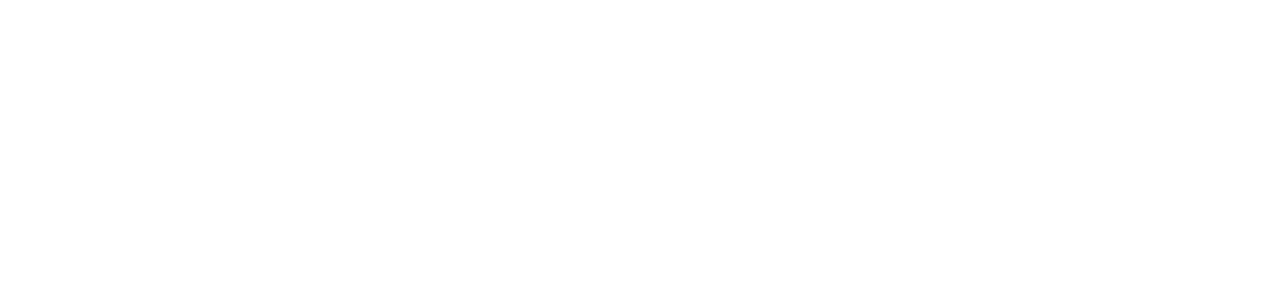
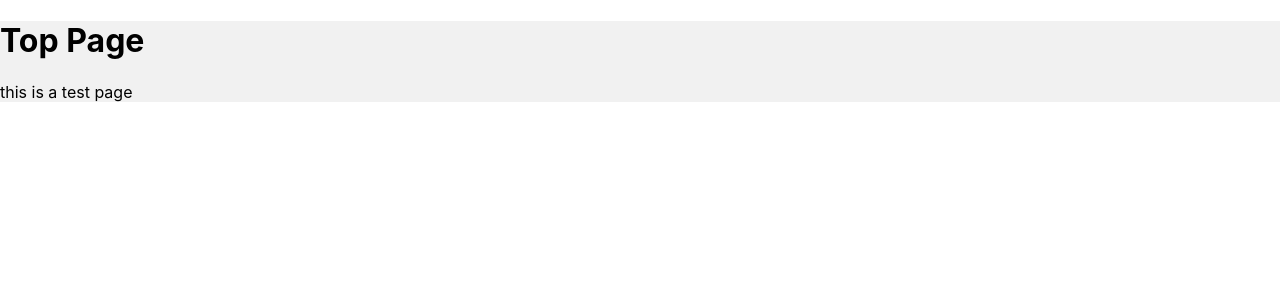
Before and after one commit to makoto-developer/grpc_microservices_sample, a Next.js app in the folder frontend/: page / in a window 1280 px wide. Shown: the top 300 px of the page. Built offline with nearby package versions, Linux system fonts and the light colour scheme.

Commit message:
top page

```diff
--- a/frontend/src/components/page/Top/index.tsx
+++ b/frontend/src/components/page/Top/index.tsx
@@ -1,2 +1,3 @@
+import {view} from './view'
 
-const view
+export default view
--- /dev/null
+++ b/frontend/src/components/page/Top/style.module.scss
@@ -0,0 +1,3 @@
+.main {
+  background-color: #f1f1f1;
+}
--- a/frontend/src/components/page/Top/view.tsx
+++ b/frontend/src/components/page/Top/view.tsx
@@ -1,3 +1,6 @@
-import {Props} from 'next/script'
+import s from './style.module.scss'
 
-export const view = (props: Props) => <></>
+export const view: React.FC = () => <div className={s.main}>
+  <h1>Top Page</h1>
+  <div>this is a test page</div>
+</div>
--- a/frontend/src/pages/index.tsx
+++ b/frontend/src/pages/index.tsx
@@ -1,9 +1,12 @@
+import Top from '../components/page/Top'
+
 import styles from './index.module.css'
 
 import type {NextPage} from 'next'
 
 const Home: NextPage = () => (
   <div className={styles.container}>
+    <Top />
   </div>
 )
 
```
